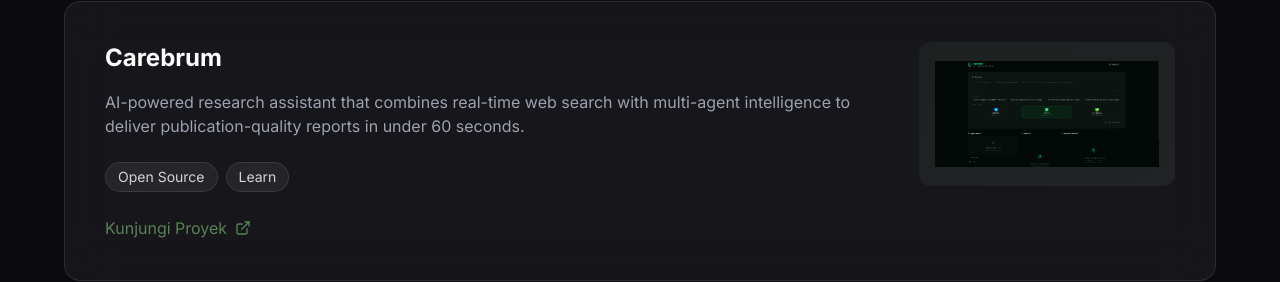
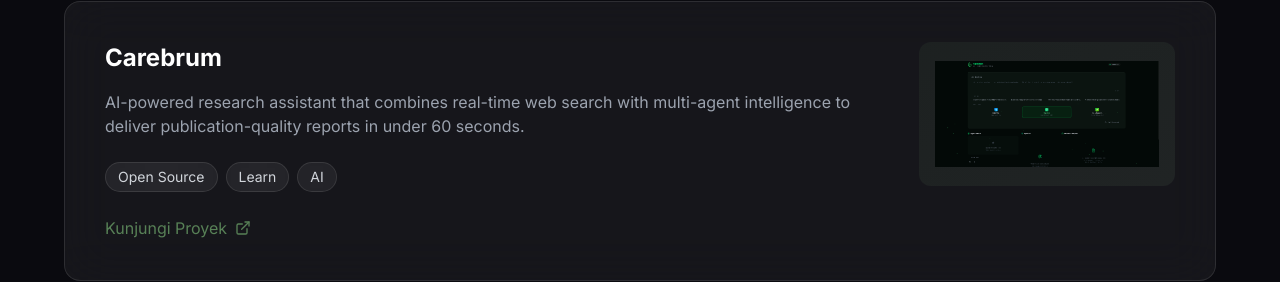
Before and after one commit to kentanghub/portofolio, a React (Vite) app: page / in a window 1280 px wide. Shown: the part 3067-3349 px from the top of the page. Built offline with nearby package versions, Linux system fonts and the light colour scheme.

Commit message:
feat: add AI tag to Carebrum

```diff
--- a/src/App.tsx
+++ b/src/App.tsx
@@ -297,7 +297,7 @@
     {
       title: 'Carebrum',
       desc: 'AI-powered research assistant that combines real-time web search with multi-agent intelligence to deliver publication-quality reports in under 60 seconds.',
-      tags: ['Open Source', 'Learn'],
+      tags: ['Open Source', 'Learn', 'AI'],
       link: 'https://carebrum.vercel.app/',
       featured: false,
       image: '/carebrum.svg',
```
